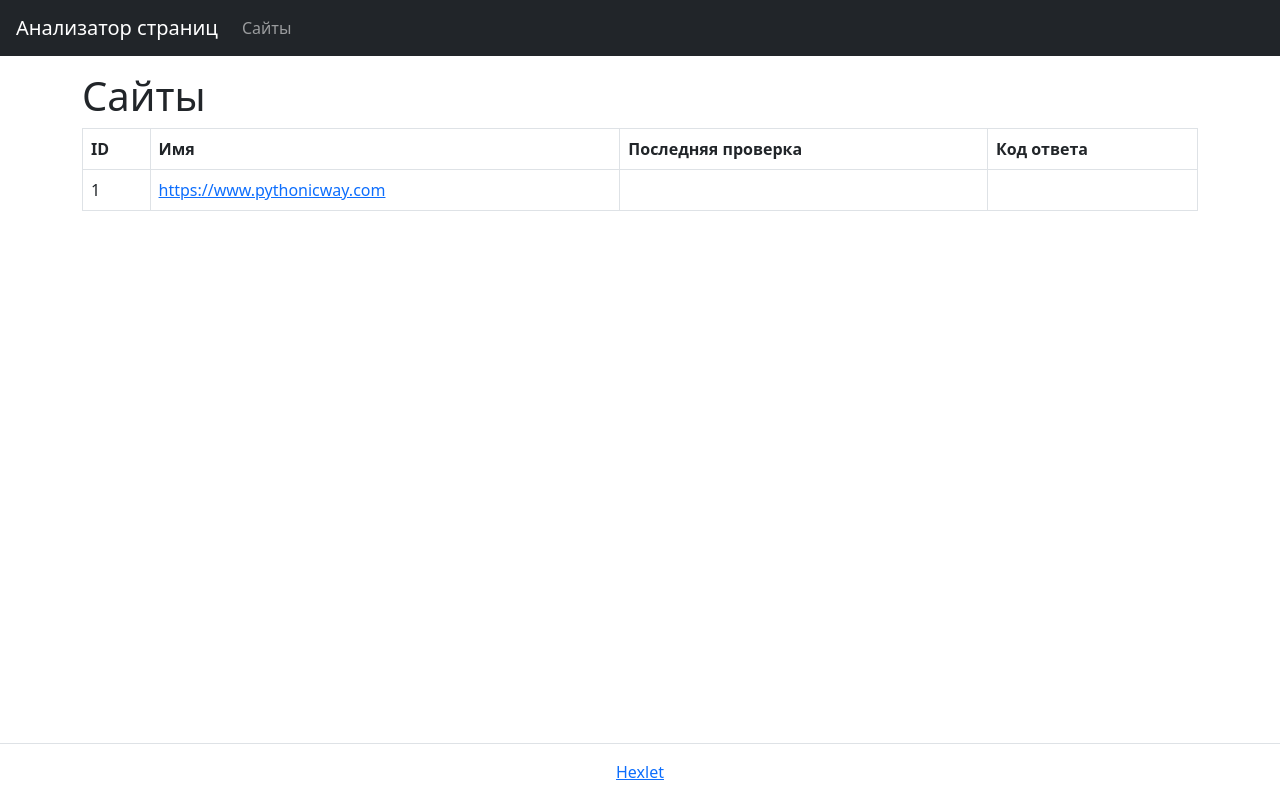
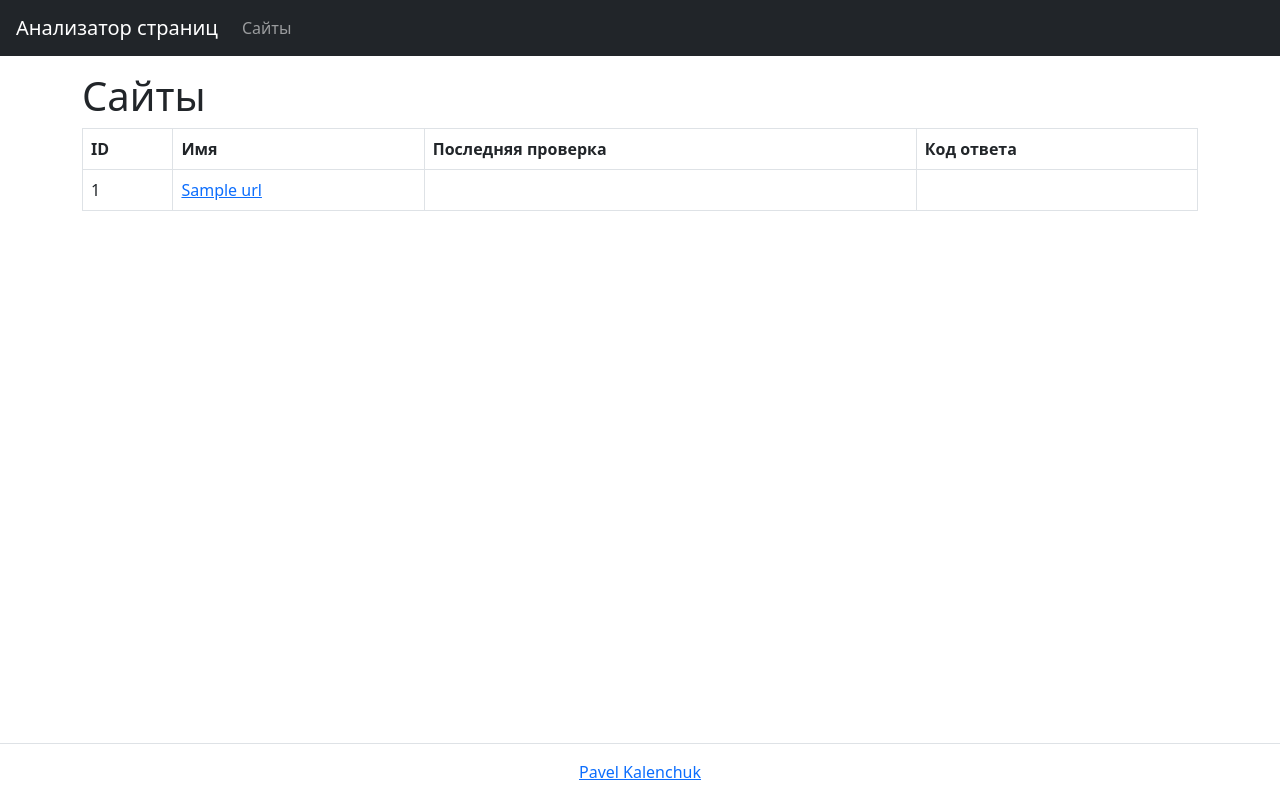
Before and after one commit to pavelkalenchuk/python-project-83, a Flask app: template page_analyzer/templates/urls/index.html in a window 1280 px wide. Run offline with Flask 3, Linux system fonts and the light colour scheme; the template is opened without the code that fills it: most values are stand-ins (such as "Sample title", 1, 10 or a date in 2020); some libraries are stand-ins or nearby versions.

Commit message:
refactor app.py for full equal for demo project

```diff
--- a/page_analyzer/app.py
+++ b/page_analyzer/app.py
@@ -1,4 +1,4 @@
-from flask import (
+from flask import ( # noqa F401
     Flask,
     flash,
     get_flashed_messages,
@@ -8,13 +8,17 @@ from flask import (
     request,
     url_for,
 )
-from settings import SECRET_KEY, DATABASE_URL
+from settings import SECRET_KEY
 from urllib.parse import urlparse
 from validators import url as validate_url
-from page_analyzer.repository import add_url_db, get_url_info_db, get_urls_by_date
+from page_analyzer.repository import (
+    add_url_db,
+    get_url_info_db,
+    get_urls_by_date
+)
 
 
-from icecream import ic
+from icecream import ic # noqa F401
 
 app = Flask(__name__)
 app.config["SECRET_KEY"] = SECRET_KEY
@@ -22,55 +26,52 @@ app.config["SECRET_KEY"] = SECRET_KEY
 
 @app.route("/")
 def index():
-    return render_template(
-        'index.html'
-    )
+    return render_template("index.html")
+
 
 @app.post("/urls")
-def url_post():
-    url = request.form.get('url')
+def urls_post():
+    url = request.form.get("url")
     validated_url = validate_url(url)
 
     if not validated_url or (len(url) > 255 and validate_url):
-        if not validated_url.value:
-            flash('URL обязателен', 'danger')
+        if len(url) > 255:
+            flash("URL превышает 255 символов", "danger")
+        elif not validated_url.value:
+            flash("URL обязателен", "danger")
         else:
-            flash('Некорректный URL', 'danger')
-        if len(url) > 255:
-            flash('URL превышает 255 символов', 'danger')
+            flash("Некорректный URL", "danger")
         return render_template(
-            'index.html',
-            url = url,
+            "index.html",
+            url=url,
         )
 
     parsed_url = urlparse(url)
-    url = f'{parsed_url.scheme}://{parsed_url.netloc}'
-    # проверка на наличие URL в БД:
+    url = f"{parsed_url.scheme}://{parsed_url.netloc}"
+
     if not get_url_info_db(name=url):
         add_url_db(url)
-        flash('Страница успешно добавлена', 'success')
+        flash("Страница успешно добавлена", "success")
     else:
-        flash('Страница уже существует', 'warning')
+        flash("Страница уже существует", "warning")
 
     url_info = get_url_info_db(name=url)
-    id_url = url_info['id']
-    return redirect(
-        url_for('url_page', id=id_url)
-    )
+    id_url = url_info["id"]
+    return redirect(url_for("url_page", id=id_url))
 
 
-@app.route('/urls/<id>')
+@app.route("/urls/<id>")
 def url_page(id):
     messages = get_flashed_messages(with_categories=True)
     url_info = get_url_info_db(id=id)
     return render_template(
-        'urls/show.html',
-        messages = messages,
+        "urls/show.html",
+        messages=messages,
         url_info=url_info
     )
 
 
-@app.route('/urls')
-def get_urls():
+@app.route("/urls")
+def urls_get():
     urls = get_urls_by_date()
-    return render_template('urls/index.html')
+    return render_template("urls/index.html", urls=urls)
--- a/page_analyzer/repository.py
+++ b/page_analyzer/repository.py
@@ -2,8 +2,7 @@ import psycopg2
 
 import datetime as dt
 from settings import DATABASE_URL
-from icecream import ic
-
+from icecream import ic # noqa F401
 
 
 def add_url_db(url: str):
@@ -11,7 +10,7 @@ def add_url_db(url: str):
     cursor = conn.cursor()
     cursor.execute(
         "INSERT INTO urls (name, created_at) VALUES (%s, %s)",
-        (url, dt.datetime.now().replace(microsecond=0).isoformat())
+        (url, dt.datetime.now().replace(microsecond=0).isoformat()),
     )
     conn.commit()
     cursor.close()
@@ -21,13 +20,16 @@ def add_url_db(url: str):
 def get_url_info_db(**columns):
     conn = psycopg2.connect(DATABASE_URL)
     cursor = conn.cursor()
-    if 'name' in columns:
-        column = 'name'
+    if "name" in columns:
+        column = "name"
         value = columns["name"]
-    if 'id' in columns:
-        column = 'id'
-        value = columns['id']
-    cursor.execute(f"SELECT id, name, created_at FROM urls WHERE {column} = (%s)", (value,))
+    if "id" in columns:
+        column = "id"
+        value = columns["id"]
+    cursor.execute(
+        f"SELECT id, name, created_at FROM urls WHERE {column} = (%s)",
+        (value,)
+    )
     selection = cursor.fetchone()
     if not selection:
         return False
@@ -36,7 +38,7 @@ def get_url_info_db(**columns):
     result = {
         "id": selection[0],
         "name": selection[1],
-        "created_at": selection[2]
+        "created_at": selection[2].strftime("%Y-%m-%d"),
     }
     return result
 
@@ -57,26 +59,3 @@ def get_urls_by_date():
     conn.close()
     result = list(map(convert, selection))
     return result
-
-a =  (16, 'https://www.ya.ru', "10-10-10")
-b = convert(a)
-ic(b)
-
-urls =  [(19, 'https://ya.ru', "10-10-10"),
-           (18, 'https://proglib.io', "10-10-10"),
-           (17, 'https://ru.hexlet.io', "10-10-10"),
-           (16, 'https://www.ya.ru', "10-10-10"),
-           (15,
-            'https://www.pythonicway.com',
-            "10-10-10")]
-
-c = list(
-    map(
-        convert, urls
-    )
-)
-ic(c)
-
-
-time_ = dt.datetime(2023, 8, 22, 23, 24, 5)
-ic(type(time_))
--- a/page_analyzer/templates/index.html
+++ b/page_analyzer/templates/index.html
@@ -14,7 +14,7 @@
   <a class="navbar-brand text-black" href="/">Анализатор страниц</a>
   <div id="navbarNav">
       <ul class="navbar-nav">
-        <li class="nav-item"><a class="nav-link text-primary" href="{{ url_for('get_urls') }}">Сайты</a></li>
+        <li class="nav-item"><a class="nav-link text-primary" href="{{ url_for('urls_get') }}">Сайты</a></li>
       </ul>
     </ul>
   </div>
@@ -53,7 +53,7 @@
   <div class="col-12 col-md-10 col-lg-8 mx-auto border rounded-3 bg-light p-5">
     <h1 class="display-3">Анализатор страниц</h1>
     <p class="lead">Бесплатно проверяйте сайты на SEO-пригодность</p>
-    <form action="{{ url_for('url_post') }}" method="post" class="d-flex justify-content-center" required>
+    <form action="{{ url_for('urls_post') }}" method="post" class="d-flex justify-content-center" required>
     <input type="text" name="url" placeholder="https://www.example.com" value="{{url}}"  class="form-control form-control-lg">
     <input type="submit" class="btn btn-primary  btn-lg ms-3 px-5 text-uppercase mx-3 bg-success" value="Проверить">
 </form>
@@ -65,7 +65,7 @@
   <footer class="border-top py-3 mt-5 flex-shrink-0">
   <div class="container-lg">
     <div class="text-center">
-      <a href="https://ru.hexlet.io/" target="_blank">Hexlet</a>
+      <a href="https://pavelkalenchuk.github.io/" target="_blank">Pavel Kalenchuk</a>
     </div>
   </div>
 </footer>
--- a/page_analyzer/templates/urls/index.html
+++ b/page_analyzer/templates/urls/index.html
@@ -15,7 +15,7 @@
   <a class="navbar-brand" href="/">Анализатор страниц</a>
   <div id="navbarNav">
       <ul class="navbar-nav">
-        <li class="nav-item"><a class="nav-link " href="/urls">Сайты</a></li>
+        <li class="nav-item"><a class="nav-link " href="{{ url_for('urls_get') }}">Сайты</a></li>
       </ul>
     </ul>
   </div>
@@ -41,22 +41,16 @@
     </tr>
     </thead>
     <tbody>
-
-        <tr>
-          <td>1</td>
-          <td>
-            <a href="/urls/1">
-              https://www.pythonicway.com
-            </a>
-          </td>
-
-          <td></td>
-
-
-          <td></td>
-
-        </tr>
-
+      {% if urls %}
+      {% for url in urls %}
+      <tr>
+        <td>{{url.id}}</td>
+        <td><a href="{{ url_for('url_page', id=url.id) }}">{{url.name}}</a></td>
+        <td></td>
+        <td></td>
+      </tr>
+      {% endfor %}
+      {% endif %}
     </tbody>
   </table>
 </div>
@@ -66,7 +60,7 @@
   <footer class="border-top py-3 mt-5 flex-shrink-0">
   <div class="container-lg">
     <div class="text-center">
-      <a href="https://ru.hexlet.io/" target="_blank">Hexlet</a>
+      <a href="https://pavelkalenchuk.github.io/" target="_blank">Pavel Kalenchuk</a>
     </div>
   </div>
 </footer>
--- a/page_analyzer/templates/urls/show.html
+++ b/page_analyzer/templates/urls/show.html
@@ -15,7 +15,7 @@
   <a class="navbar-brand" href="{{ url_for('index') }}">Анализатор страниц</a>
   <div id="navbarNav">
       <ul class="navbar-nav">
-        <li class="nav-item"><a class="nav-link " href="{{ url_for('get_urls') }}">Сайты</a></li>
+        <li class="nav-item"><a class="nav-link " href="{{ url_for('urls_get') }}">Сайты</a></li>
       </ul>
     </ul>
   </div>
@@ -92,7 +92,7 @@
   <footer class="border-top py-3 mt-5 flex-shrink-0">
   <div class="container-lg">
     <div class="text-center">
-      <a href="https://ru.hexlet.io/" target="_blank">Hexlet</a>
+      <a href="https://pavelkalenchuk.github.io/" target="_blank">Pavel Kalenchuk</a>
     </div>
   </div>
 </footer>
--- a/page_analyzer/try/dt.py
+++ b/page_analyzer/try/dt.py
@@ -9,5 +9,5 @@ b = str(a)
 print(b)
 print(type(b))
 
-z = a.strftime('%Y-%m-%d')
+z = a.strftime("%Y-%m-%d")
 print(z)
```
Also changed, not shown: page_analyzer/try/APP_.py (+46 -38 lines), page_analyzer/try/try.py (+6 -9 lines), page_analyzer/try/try2.py (+6 -10 lines), page_analyzer/validator.py (+13 -11 lines), page_analyzer/try/db.py (line endings or trailing spaces), 1 other file.
